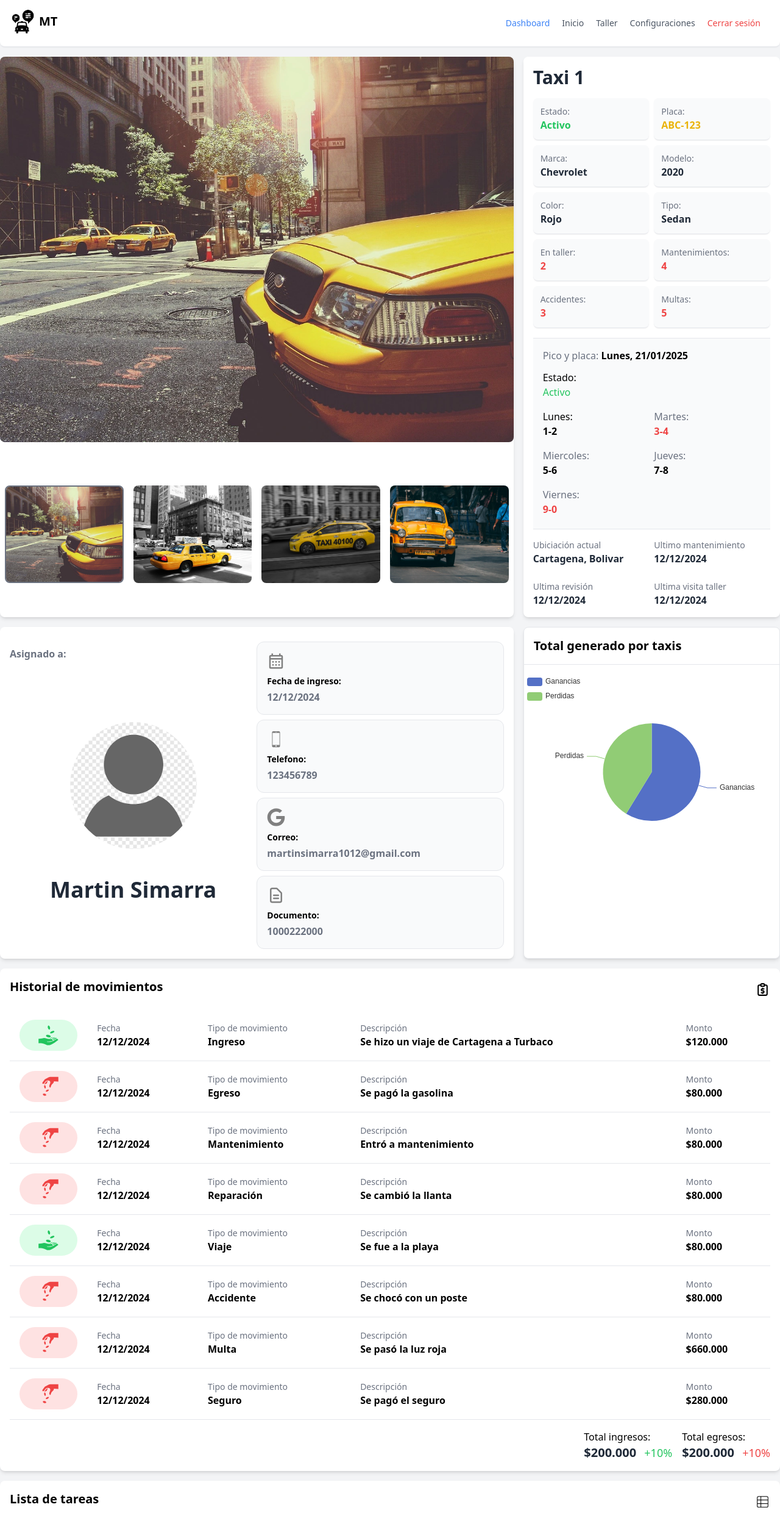
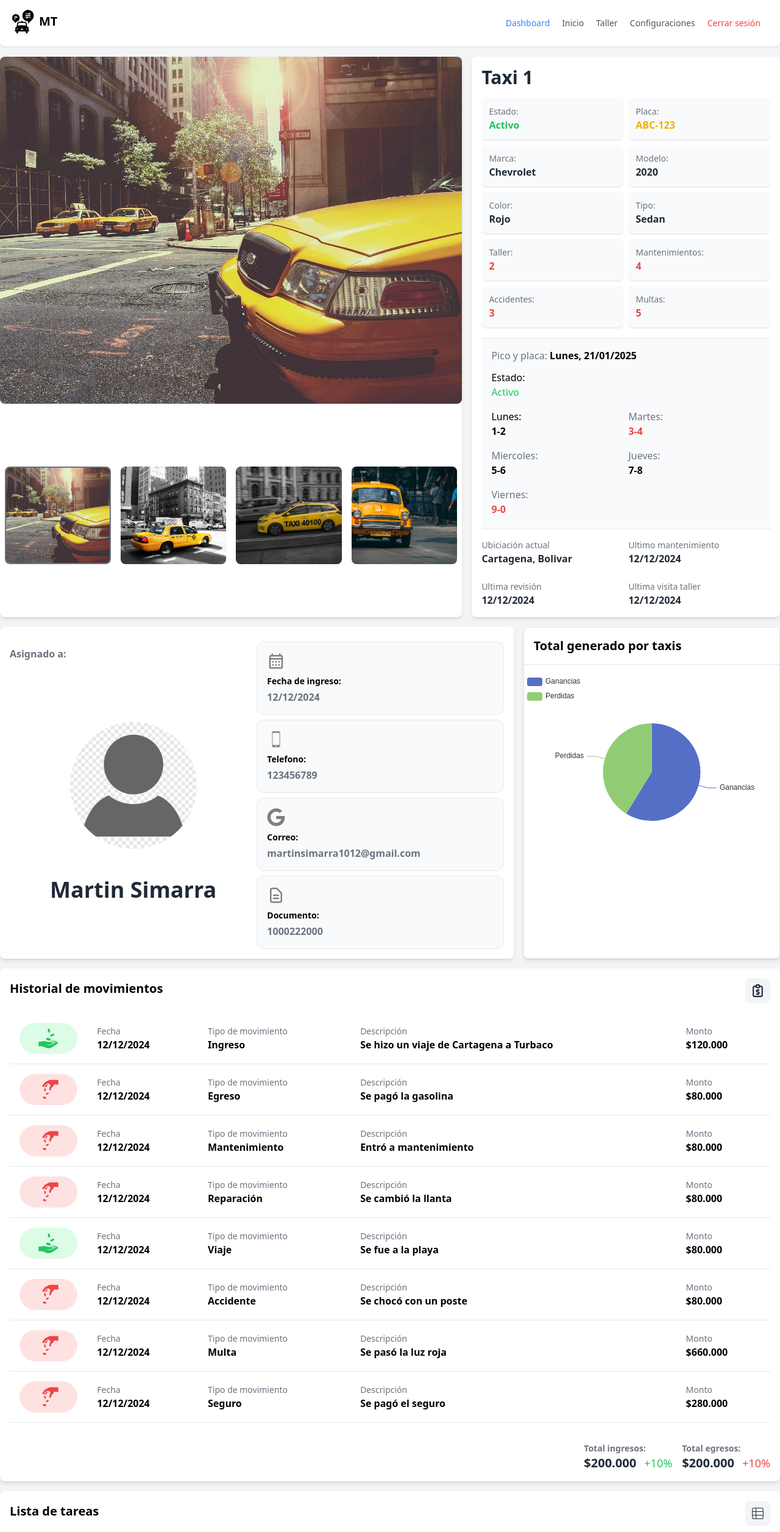
Before and after one commit to Martin10123/manage-transport, a React (Vite) app: page / in a window 1280 px wide. Shown: the top 2512 px of the page at 61% size. Built offline with nearby package versions, Linux system fonts and the light colour scheme.

Commit message:
agregue modal para ver los registros completos de cada tabla

```diff
--- a/src/modules/homepage/components/ButtonsInfoTaxi.tsx
+++ b/src/modules/homepage/components/ButtonsInfoTaxi.tsx
@@ -19,12 +19,12 @@ export const ButtonsInfoTaxi = () => {
         </div>
       </div>
 
-      <div className="grid grid-cols-2 gap-4 mt-4">
-        <button className="bg-blue-500 text-white rounded-lg py-2">
+      <div className="flex items-center gap-2 mt-6 sm:justify-end">
+        <button className="bg-blue-500 text-white rounded-lg py-2 px-4 w-max sm:py-3 sm:px-6 duration-200 hover:bg-blue-600 hover:shadow-lg">
           Enviar al taller
         </button>
 
-        <button className="bg-gray-300 text-black rounded-lg py-2">
+        <button className="bg-gray-300 text-black rounded-lg py-2 px-4 w-max sm:py-3 sm:px-6 duration-200 hover:bg-gray-400 hover:shadow-lg">
           asignar conductor
         </button>
       </div>
--- a/src/modules/homepage/components/HistoryMovements.tsx
+++ b/src/modules/homepage/components/HistoryMovements.tsx
@@ -2,7 +2,13 @@ import { TBodyTRTable } from "./TBodyTRTable";
 import { movementsData } from "../data/dataTakeMovement";
 import { TbReportMoney } from "react-icons/tb";
 
-export const HistoryMovements = () => {
+interface HistoryMovementsProps {
+  handleOpenModalInfo: (name: string) => void;
+}
+
+export const HistoryMovements = ({
+  handleOpenModalInfo,
+}: HistoryMovementsProps) => {
   return (
     <div className="mt-4 rounded-lg shadow-md p-4 bg-white">
       <div className="flex justify-between items-center gap-2 mb-4">
@@ -10,7 +16,12 @@ export const HistoryMovements = () => {
           Historial de movimientos
         </h3>
 
-        <TbReportMoney className="cursor-pointer" size={25} />
+        <button
+          className="bg-gray-100 text-gray-800 rounded-lg p-2 w-max duration-200 hover:bg-gray-200 hover:shadow-lg"
+          onClick={() => handleOpenModalInfo("movimientos")}
+        >
+          <TbReportMoney className="cursor-pointer" size={25} />
+        </button>
       </div>
 
       <div className="overflow-x-auto">
@@ -35,9 +46,11 @@ export const HistoryMovements = () => {
         </table>
       </div>
 
-      <div className="flex justify-between items-center gap-4 md:justify-end">
+      <div className="flex justify-between items-center gap-4 mt-4 md:justify-end">
         <div>
-          <h2>Total ingresos: </h2>
+          <h2 className="text-sm font-semibold text-gray-500">
+            Total ingresos:{" "}
+          </h2>
           <p className="text-xl font-bold text-gray-800">
             $200.000{" "}
             <span className="ml-2 text-lg font-normal text-green-500">
@@ -46,7 +59,9 @@ export const HistoryMovements = () => {
           </p>
         </div>
         <div>
-          <h2>Total egresos: </h2>
+          <h2 className="text-sm font-semibold text-gray-500">
+            Total egresos:{" "}
+          </h2>
           <p className="text-xl font-bold text-gray-800">
             $200.000{" "}
             <span className="ml-2 text-lg font-normal text-red-500">+10%</span>
--- a/src/modules/homepage/components/InfoTaxi.tsx
+++ b/src/modules/homepage/components/InfoTaxi.tsx
@@ -1,71 +1,23 @@
+import { dataInfoTaxi } from "../data/dataInfoTaxi";
 import { ItemInfoTaxi } from "./ItemInfoTaxi";
 import { ItemLastReview } from "./ItemLastReview";
 
-const dataInfoTaxi = [
-  {
-    label: "Estado",
-    value: "Activo",
-    classValue: "font-semibold text-green-500",
-  },
-  {
-    label: "Placa",
-    value: "ABC-123",
-    classValue: "font-semibold text-yellow-500",
-  },
-  {
-    label: "Marca",
-    value: "Chevrolet",
-    classValue: "font-semibold text-gray-800",
-  },
-  {
-    label: "Modelo",
-    value: "2020",
-    classValue: "font-semibold text-gray-800",
-  },
-  {
-    label: "Color",
-    value: "Rojo",
-    classValue: "font-semibold text-gray-800",
-  },
-  {
-    label: "Tipo",
-    value: "Sedan",
-    classValue: "font-semibold text-gray-800",
-  },
-  {
-    label: "En taller",
-    value: "2",
-    classValue: "font-semibold text-red-500",
-    classNa: "cursor-pointer",
-  },
-  {
-    label: "Mantenimientos",
-    value: "4",
-    classValue: "font-semibold text-red-500",
-    classNa: "cursor-pointer",
-  },
-  {
-    label: "Accidentes",
-    value: "3",
-    classValue: "font-semibold text-red-500",
-    classNa: "cursor-pointer",
-  },
-  {
-    label: "Multas",
-    value: "5",
-    classValue: "font-semibold text-red-500",
-    classNa: "cursor-pointer",
-  },
-];
+interface InfoTaxiProps {
+  handleOpenModalInfo: (name: string) => void;
+}
 
-export const InfoTaxi = () => {
+export const InfoTaxi = ({ handleOpenModalInfo }: InfoTaxiProps) => {
   return (
     <div className="mt-4 rounded-lg shadow-md p-4 bg-white sm:mt-0">
       <h2 className="text-3xl mb-4 font-bold text-gray-800">Taxi 1</h2>
 
       <ul className="grid grid-cols-2 gap-2">
         {dataInfoTaxi.map((item) => (
-          <ItemInfoTaxi key={item.value} {...item} />
+          <ItemInfoTaxi
+            key={item.value}
+            {...item}
+            handleOpenModalInfo={handleOpenModalInfo}
+          />
         ))}
       </ul>
 
@@ -76,28 +28,31 @@ export const InfoTaxi = () => {
         </h2>
 
         <p className="text-base py-1 rounded-lg text-black">
-          Estado: <p className="text-green-500">Activo</p>
+          Estado: <span className="block text-green-500">Activo</span>
         </p>
 
         <div className="grid grid-cols-2 gap-2">
           <p className="text-base py-1 rounded-lg text-black">
-            Lunes: <p className="text-black font-semibold">1-2</p>
+            Lunes: <span className="block  text-black font-semibold">1-2</span>
           </p>
 
           <p className="text-base py-1 rounded-lg text-gray-500">
-            Martes: <p className="text-red-500 font-semibold">3-4</p>
+            Martes:{" "}
+            <span className="block  text-red-500 font-semibold">3-4</span>
           </p>
 
           <p className="text-base py-1 rounded-lg text-gray-500">
-            Miercoles: <p className="text-black font-semibold">5-6</p>
+            Miercoles:{" "}
+            <span className="block  text-black font-semibold">5-6</span>
           </p>
 
           <p className="text-base py-1 rounded-lg text-gray-500">
-            Jueves: <p className="text-black font-semibold">7-8</p>
+            Jueves: <span className="block  text-black font-semibold">7-8</span>
           </p>
 
           <p className="text-base py-1 rounded-lg text-gray-500">
-            Viernes: <p className="text-red-500 font-semibold">9-0</p>
+            Viernes:{" "}
+            <span className="block  text-red-500 font-semibold">9-0</span>
           </p>
         </div>
       </div>
--- a/src/modules/homepage/components/ListTasks.tsx
+++ b/src/modules/homepage/components/ListTasks.tsx
@@ -2,7 +2,11 @@ import { CiViewTable } from "react-icons/ci";
 import { tasksData } from "../data/dataTasks";
 import { TBodyTRTable } from "./TBodyTRTable";
 
-export const ListTasks = () => {
+interface ListTasksProps {
+  handleOpenModalInfo: (name: string) => void;
+}
+
+export const ListTasks = ({ handleOpenModalInfo }: ListTasksProps) => {
   return (
     <div className="mt-4 rounded-lg shadow-md p-4 bg-white">
       <div className="flex justify-between items-center gap-2 mb-4">
@@ -10,7 +14,12 @@ export const ListTasks = () => {
           Lista de tareas
         </h3>
 
-        <CiViewTable className="cursor-pointer" size={25} />
+        <button
+          className="bg-gray-100 text-gray-800 rounded-lg p-2 w-max duration-200 hover:bg-gray-200 hover:shadow-lg"
+          onClick={() => handleOpenModalInfo("tareas")}
+        >
+          <CiViewTable className="cursor-pointer" size={25} />
+        </button>
       </div>
 
       <div className="overflow-x-auto">
--- /dev/null
+++ b/src/modules/homepage/components/SeeInfoSelectTaxi.tsx
@@ -0,0 +1,57 @@
+import { SimpleTable } from "@/components/SimpleTable";
+import { IoMdClose } from "react-icons/io";
+
+import { columnsDataMoney } from "../data/dataFakeColumn";
+import { useDisableScroll } from "@/hooks/useDisabledScroll";
+import dataTable from "@/MOCK_DATA (2).json";
+
+export const SeeInfoSelectTaxi = ({
+  nameOptionSelect,
+  handleOpenModalInfo,
+}: {
+  nameOptionSelect: string;
+  handleOpenModalInfo: (name: string) => void;
+}) => {
+  useDisableScroll(true);
+
+  return (
+    <div className="size-full fixed top-0 start-0 z-[9999] overflow-x-hidden overflow-y-auto pointer-events-none sm:bg-black sm:bg-opacity-50 sm:p-4 sm:backdrop-blur-sm">
+      <div className="mt-0 opacity-1000 ease-out transition-all sm:max-w-[75%] sm:w-full h-full sm:mx-auto">
+        <div className="max-h-full overflow-hidden flex flex-col bg-white border shadow-sm rounded-xl pointer-events-auto">
+          <div className="flex justify-between items-center py-3 px-4 border-b">
+            <h3 className="font-bold text-gray-800">
+              Historial de {nameOptionSelect}
+            </h3>
+
+            <button
+              className="size-8 inline-flex justify-center items-center gap-x-2 rounded-full border border-transparent bg-gray-100 text-gray-800 hover:bg-gray-200 focus:outline-none focus:bg-gray-200 disabled:opacity-50 disabled:pointer-events-none"
+              onClick={() => handleOpenModalInfo("")}
+            >
+              <IoMdClose />
+            </button>
+          </div>
+
+          <div className="px-4 pb-4 overflow-y-auto">
+            <div>
+              <SimpleTable
+                data={dataTable}
+                columns={columnsDataMoney}
+                activeOptions
+              />
+            </div>
+          </div>
+
+          <div className="flex justify-end items-center gap-x-2 py-3 px-4 border-t">
+            <button className="bg-blue-500 text-white rounded-lg py-2 px-4 w-max duration-200 hover:bg-blue-600 hover:shadow-lg">
+              Agregar
+            </button>
+
+            <button className="bg-gray-300 text-black rounded-lg py-2 px-4 w-max duration-200 hover:bg-gray-400 hover:shadow-lg">
+              Descargar
+            </button>
+          </div>
+        </div>
+      </div>
+    </div>
+  );
+};
--- /dev/null
+++ b/src/modules/homepage/data/dataInfoTaxi.ts
@@ -0,0 +1,56 @@
+export const dataInfoTaxi = [
+  {
+    label: "Estado",
+    value: "Activo",
+    classValue: "font-semibold text-green-500",
+  },
+  {
+    label: "Placa",
+    value: "ABC-123",
+    classValue: "font-semibold text-yellow-500",
+  },
+  {
+    label: "Marca",
+    value: "Chevrolet",
+    classValue: "font-semibold text-gray-800",
+  },
+  {
+    label: "Modelo",
+    value: "2020",
+    classValue: "font-semibold text-gray-800",
+  },
+  {
+    label: "Color",
+    value: "Rojo",
+    classValue: "font-semibold text-gray-800",
+  },
+  {
+    label: "Tipo",
+    value: "Sedan",
+    classValue: "font-semibold text-gray-800",
+  },
+  {
+    label: "Taller",
+    value: "2",
+    classValue: "font-semibold text-red-500",
+    classNa: "cursor-pointer",
+  },
+  {
+    label: "Mantenimientos",
+    value: "4",
+    classValue: "font-semibold text-red-500",
+    classNa: "cursor-pointer",
+  },
+  {
+    label: "Accidentes",
+    value: "3",
+    classValue: "font-semibold text-red-500",
+    classNa: "cursor-pointer",
+  },
+  {
+    label: "Multas",
+    value: "5",
+    classValue: "font-semibold text-red-500",
+    classNa: "cursor-pointer",
+  },
+];
--- a/src/modules/homepage/pages/InformationTaxi.tsx
+++ b/src/modules/homepage/pages/InformationTaxi.tsx
@@ -8,15 +8,26 @@ import { ButtonsInfoTaxi } from "../components/ButtonsInfoTaxi";
 import { ImagesTaxi } from "../components/ImagesTaxi";
 import { EChartComponent } from "@/components/EchartComponent";
 import { optionPieChart } from "../helpers/OptionsPieChart";
+import { SeeInfoSelectTaxi } from "../components/SeeInfoSelectTaxi";
+import { useState } from "react";
 
 export const InformationTaxi = () => {
+  const [openModalInfo, setOpenModalInfo] = useState(false);
+  const [nameOptionSelect, setnameOptionSelect] = useState("");
+
+  const handleOpenModalInfo = (name: string) => {
+    setOpenModalInfo(!openModalInfo);
+
+    setnameOptionSelect(name);
+  };
+
   return (
     <HomeLayout>
       <section className="p-4 container mx-auto sm:py-4 sm:px-0">
-        <div className="grid grid-cols-1 lg:grid-cols-[2fr,1fr] lg:gap-4 max-w-full">
+        <div className="grid grid-cols-1 lg:grid-cols-[1.5fr,1fr] lg:gap-4 max-w-full">
           <ImagesTaxi />
 
-          <InfoTaxi />
+          <InfoTaxi handleOpenModalInfo={handleOpenModalInfo} />
         </div>
 
         <div>
@@ -34,13 +45,20 @@ export const InformationTaxi = () => {
             </div>
           </div>
 
-          <HistoryMovements />
+          <HistoryMovements handleOpenModalInfo={handleOpenModalInfo} />
 
-          <ListTasks />
+          <ListTasks handleOpenModalInfo={handleOpenModalInfo} />
 
           <ButtonsInfoTaxi />
         </div>
       </section>
+
+      {openModalInfo && (
+        <SeeInfoSelectTaxi
+          nameOptionSelect={nameOptionSelect}
+          handleOpenModalInfo={handleOpenModalInfo}
+        />
+      )}
     </HomeLayout>
   );
 };
```
Also changed, not shown: src/hooks/useCloseClickOutside.ts (added, +23 -0 lines), src/hooks/useDisabledScroll.ts (added, +16 -0 lines), src/modules/homepage/components/ItemInfoTaxi.tsx (+7 -0 lines).
